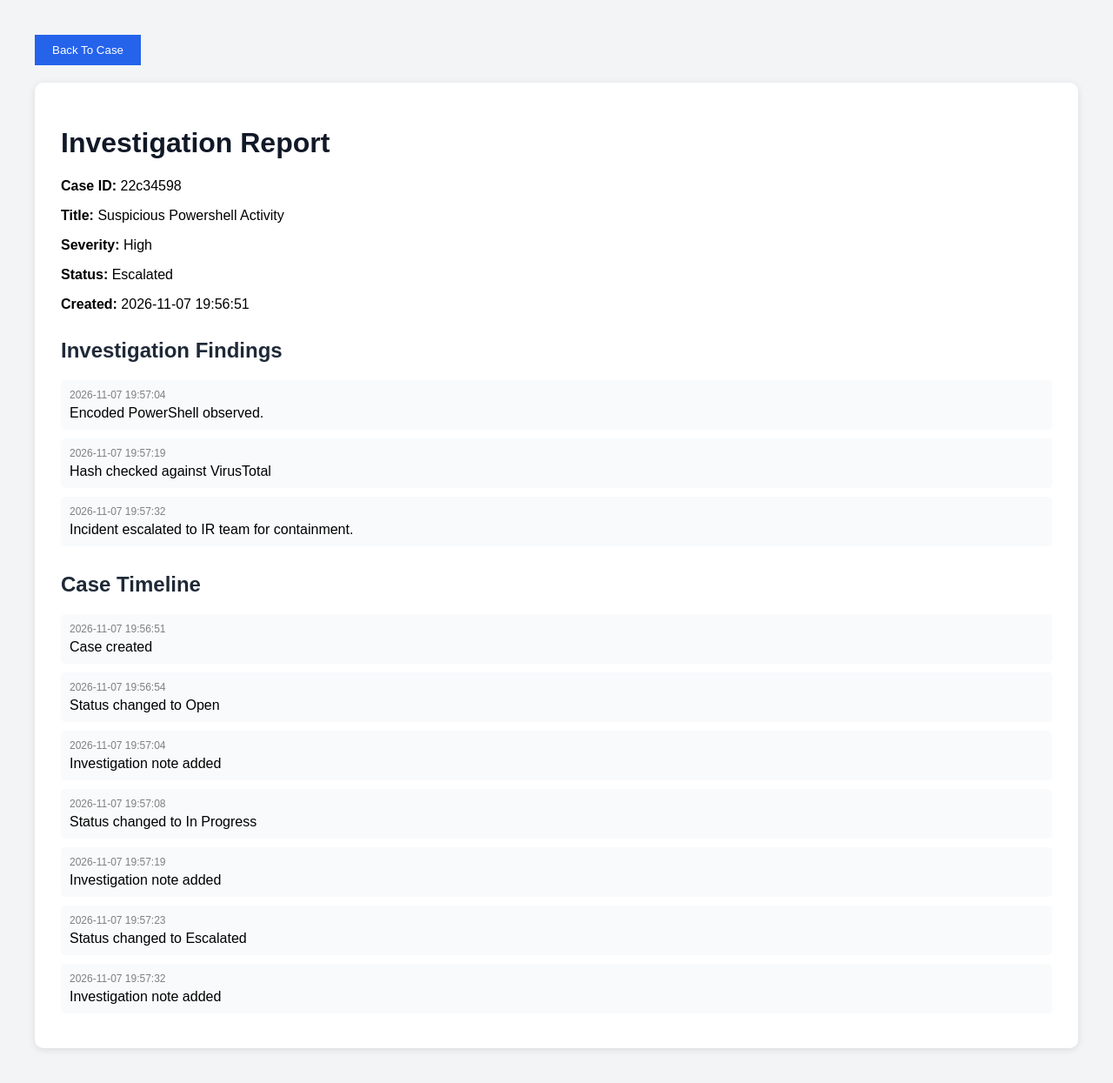
After one commit to Maliyka-L/Investigation_Manager, a Flask app: page /report/22c34598 in a window 1280 px wide. The commit adds this page. Shown: the whole page at 87% size. Run offline with Flask 3, Linux system fonts and the light colour scheme.

Commit message:
Added investigation report generation feature

```diff
--- a/app.py
+++ b/app.py
@@ -10,7 +10,7 @@ DATA_FILE = "data/investigations.json"
 
 
 def load_cases():
-    # Load all investigation cases from storage
+    # Load investigation data
 
     if not os.path.exists(DATA_FILE):
         return []
@@ -54,6 +54,23 @@ def case_details(case_id):
     return "Case not found"
 
 
+@app.route("/report/<case_id>")
+def generate_report(case_id):
+
+    cases = load_cases()
+
+    for case in cases:
+
+        if case["case_id"] == case_id:
+
+            return render_template(
+                "report.html",
+                case=case
+            )
+
+    return "Case not found"
+
+
 @app.route("/create_case", methods=["POST"])
 def create_case():
 
@@ -69,7 +86,7 @@ def create_case():
         "created": created_time,
         "notes": [],
 
-        # Store important events for auditing
+        # Track important actions for auditing
         "history": [
             {
                 "timestamp": created_time,
@@ -99,7 +116,6 @@ def update_status():
 
             case["status"] = new_status
 
-            # Record status changes in the timeline
             case.setdefault("history", []).append(
                 {
                     "timestamp": datetime.now().strftime("%Y-%m-%d %H:%M:%S"),
@@ -134,7 +150,6 @@ def add_note():
             case.setdefault("notes", [])
             case["notes"].append(note)
 
-            # Log note activity in the audit trail
             case.setdefault("history", []).append(
                 {
                     "timestamp": datetime.now().strftime("%Y-%m-%d %H:%M:%S"),
--- /dev/null
+++ b/templates/report.html
@@ -0,0 +1,145 @@
+<!DOCTYPE html>
+<html lang="en">
+
+<head>
+
+    <meta charset="UTF-8">
+    <title>Investigation Report</title>
+
+    <style>
+
+        body{
+            font-family: Arial, sans-serif;
+            background:#f3f4f6;
+            margin:40px;
+        }
+
+        .report{
+            background:white;
+            padding:30px;
+            border-radius:10px;
+            box-shadow:0 2px 8px rgba(0,0,0,0.1);
+        }
+
+        h1{
+            color:#111827;
+        }
+
+        h2{
+            margin-top:30px;
+            color:#1f2937;
+        }
+
+        .section{
+            margin-bottom:20px;
+        }
+
+        .timeline-item{
+            background:#f8fafc;
+            padding:10px;
+            border-radius:5px;
+            margin-bottom:10px;
+        }
+
+        .timestamp{
+            color:gray;
+            font-size:12px;
+            margin-bottom:5px;
+        }
+
+        button{
+            background:#2563eb;
+            color:white;
+            border:none;
+            padding:10px 20px;
+            cursor:pointer;
+            margin-bottom:20px;
+        }
+
+        button:hover{
+            background:#1d4ed8;
+        }
+
+    </style>
+
+</head>
+
+<body>
+
+    <a href="/case/{{ case.case_id }}">
+        <button>
+            Back To Case
+        </button>
+    </a>
+
+    <div class="report">
+
+        <h1>Investigation Report</h1>
+
+        <div class="section">
+
+            <p><strong>Case ID:</strong> {{ case.case_id }}</p>
+
+            <p><strong>Title:</strong> {{ case.title }}</p>
+
+            <p><strong>Severity:</strong> {{ case.severity }}</p>
+
+            <p><strong>Status:</strong> {{ case.status }}</p>
+
+            <p><strong>Created:</strong> {{ case.created }}</p>
+
+        </div>
+
+        <h2>Investigation Findings</h2>
+
+        {% if case.notes %}
+
+            {% for note in case.notes %}
+
+            <div class="timeline-item">
+
+                <div class="timestamp">
+                    {{ note.timestamp }}
+                </div>
+
+                {{ note.text }}
+
+            </div>
+
+            {% endfor %}
+
+        {% else %}
+
+            <p>No investigation notes available.</p>
+
+        {% endif %}
+
+        <h2>Case Timeline</h2>
+
+        {% if case.history %}
+
+            {% for event in case.history %}
+
+            <div class="timeline-item">
+
+                <div class="timestamp">
+                    {{ event.timestamp }}
+                </div>
+
+                {{ event.action }}
+
+            </div>
+
+            {% endfor %}
+
+        {% else %}
+
+            <p>No case history available.</p>
+
+        {% endif %}
+
+    </div>
+
+</body>
+
+</html>
```
Also changed, not shown: templates/case.html (+5 -9 lines), templates/index.html (+12 -2 lines), 1 other file.
